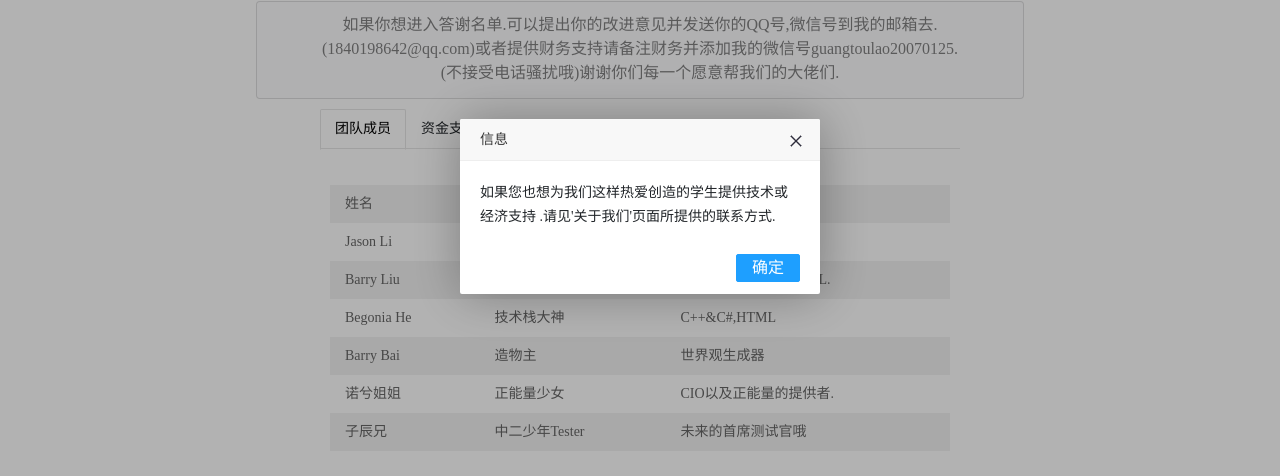
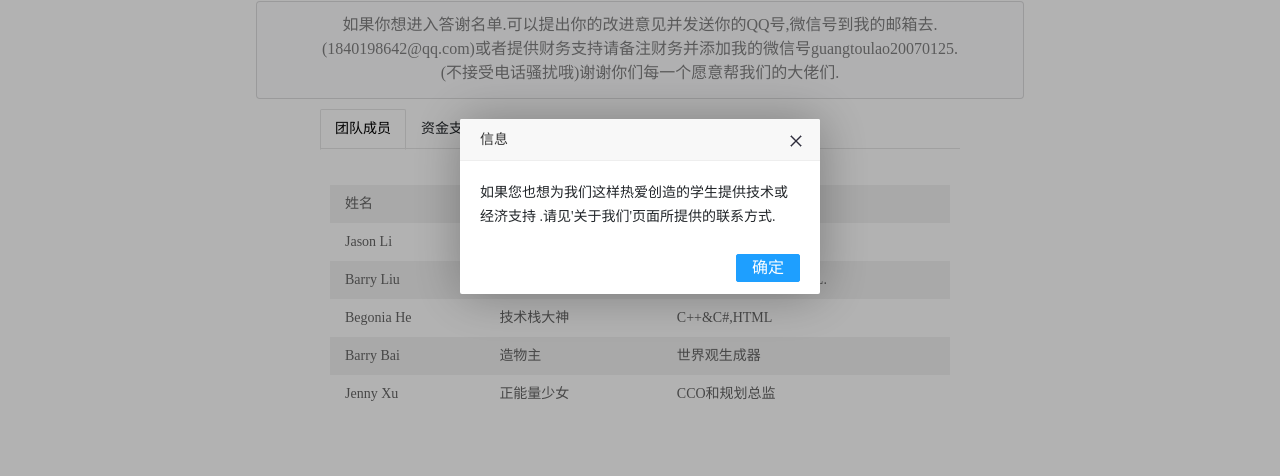
Before and after one commit to BugMaker-project/BugMaker-project.github.io, a plain HTML site: page Thanks.html in a window 1280 px wide. Shown: the part 194-670 px from the top of the page. Drawn offline with Linux system fonts and the light colour scheme.

Commit message:
Just Abit

```diff
--- a/Thanks.html
+++ b/Thanks.html
@@ -122,14 +122,9 @@
                                 <td>世界观生成器</td>
                             </tr>
                             <tr>
-                                <td>诺兮姐姐</td>
+                                <td>Jenny Xu</td>
                                 <td>正能量少女</td>
-                                <td>CIO以及正能量的提供者.</td>
-                            </tr>
-                            <tr>
-                                <td>子辰兄</td>
-                                <td>中二少年Tester</td>
-                                <td>未来的首席测试官哦</td>
+                                <td>CCO和规划总监</td>
                             </tr>
                         </tbody>
                     </table>
```
